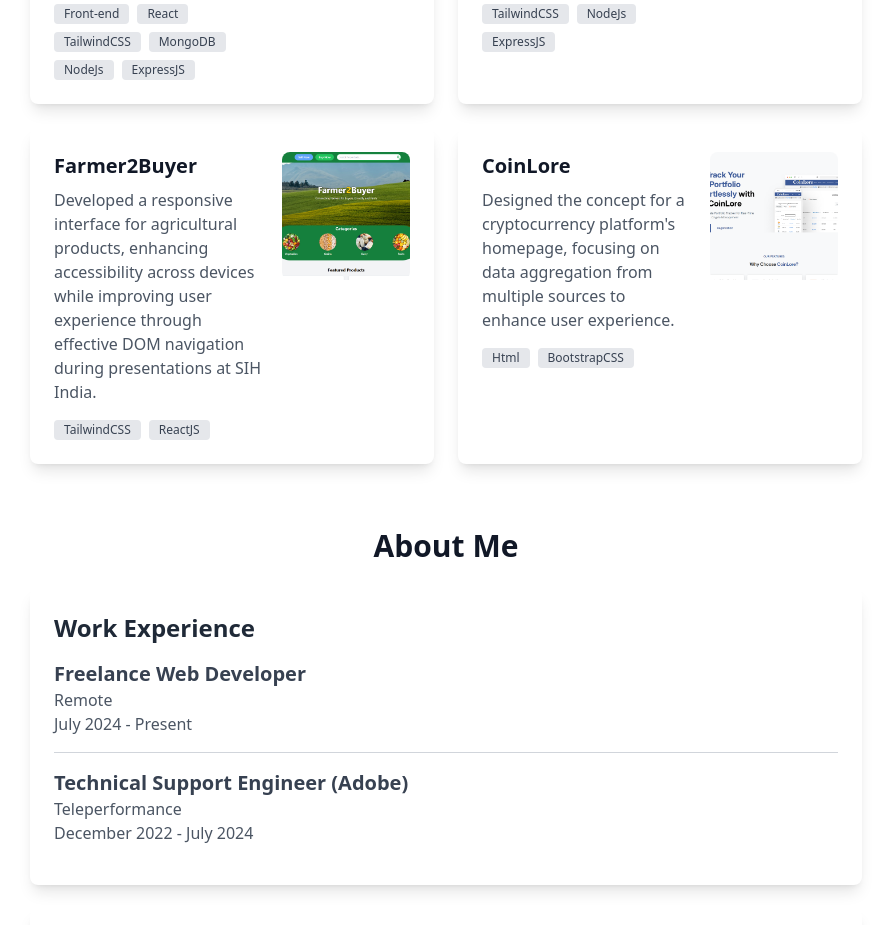
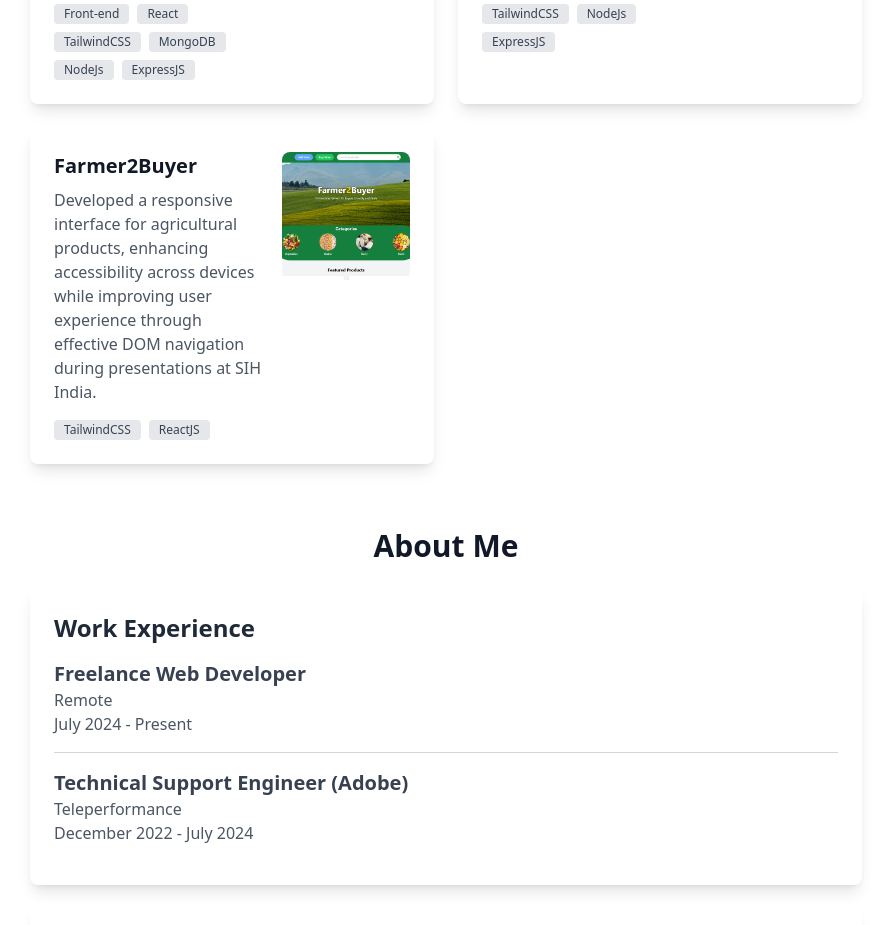
Before and after one commit to Virenishere/professional-portfolio, a React (Vite) app in the folder frontend/: page / in a window 1280 px wide. Shown: the part 1400-2325 px from the top of the page, without its empty margins (194-1085 px from the left). Built offline with nearby package versions, Linux system fonts and the light colour scheme.

Commit message:
removing the coinLore project

```diff
--- a/frontend/src/components/Projects/Projects.jsx
+++ b/frontend/src/components/Projects/Projects.jsx
@@ -27,13 +27,7 @@ const projectsData = [
         imageUrl: farmer2BuyerImage,
         link: "https://farmers-2-sellers.netlify.app/" // Add a link property
     },
-    {
-        title: "CoinLore",
-        description: "Designed the concept for a cryptocurrency platform's homepage, focusing on data aggregation from multiple sources to enhance user experience.",
-        technologies: ["Html", "BootstrapCSS"],
-        imageUrl: coinLoreImage,
-        link: "https://coin-lore.vercel.app/" // Add a link property
-    },
+
 ];
 
 const Projects = () => {
```
